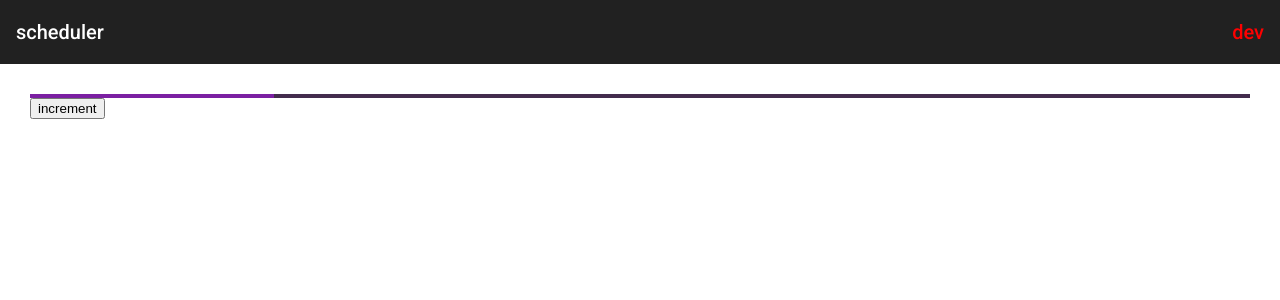
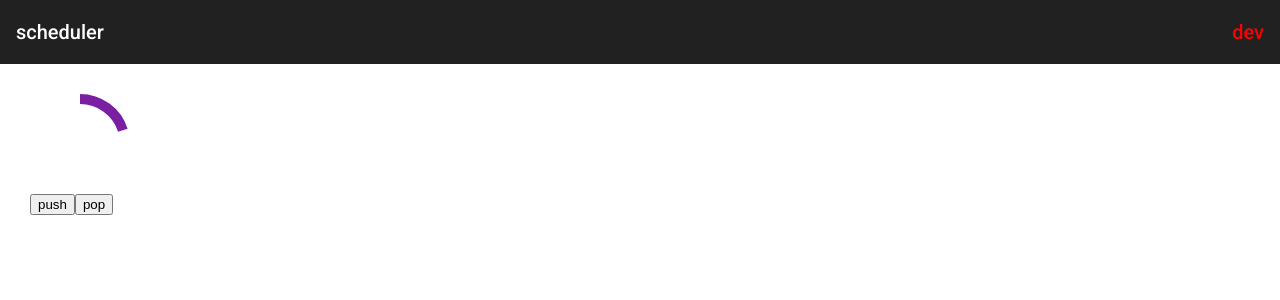
Before and after one commit to chapeI/soe, an Angular app: page /dev-info in a window 1280 px wide. Shown: the top 300 px of the page. Built offline with nearby package versions, Linux system fonts and the light colour scheme.

Commit message:
push and pop shows in circular progress bar

```diff
--- a/src/app/dev-info/dev-info.component.html
+++ b/src/app/dev-info/dev-info.component.html
@@ -1,2 +1,3 @@
-<mat-progress-bar [value]=list.length*10></mat-progress-bar>
-<button (click)="increment()">increment</button>
+<mat-progress-spinner [value]=list.length*10></mat-progress-spinner>
+<button (click)="push()">push</button>
+<button (click)="pop()">pop</button>
--- a/src/app/dev-info/dev-info.component.ts
+++ b/src/app/dev-info/dev-info.component.ts
@@ -14,7 +14,11 @@ export class DevInfoComponent implements OnInit {
 
   ngOnInit() { }
 
-  increment() {
+  push() {
     this.list.push('i3')
   }
+
+  pop() {
+    this.list.pop()
+  }
 }
```
